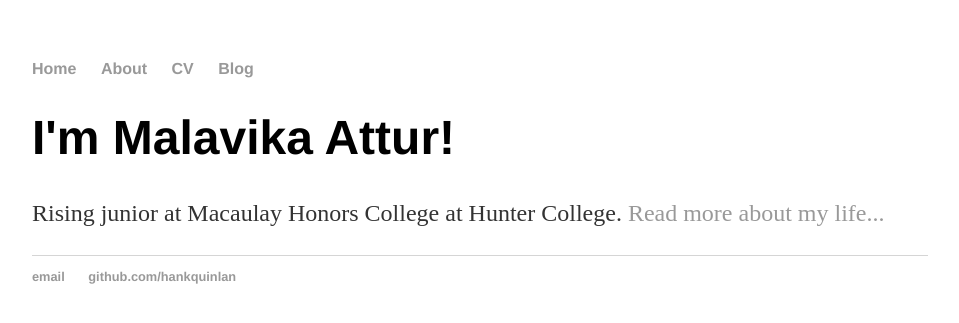
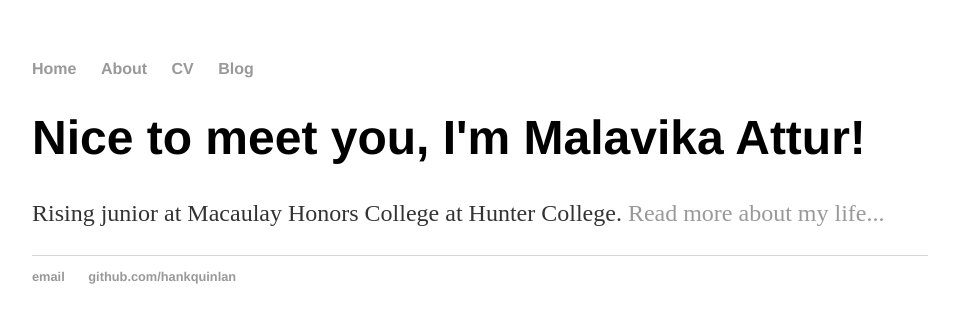
Before and after one commit to imaginationruns/imaginationruns.github.io, a Jekyll site: the page built from index.html, in a window 1280 px wide. Shown: the top 323 px of the page, without its empty margins (160-1119 px from the left). Built offline with Jekyll 4.4.1, drawn with Linux system fonts in a browser that asks for light colours.

Commit message:
Update index.html

```diff
--- a/index.html
+++ b/index.html
@@ -3,6 +3,6 @@ layout: default
 title: Malavika Attur
 ---
 <div class="blurb">
-	<h1>I'm Malavika Attur!</h1>
+	<h1>Nice to meet you, I'm Malavika Attur!</h1>
 	<p>Rising junior at Macaulay Honors College at Hunter College. <a href="/about">Read more about my life...</a></p>
 </div><!-- /.blurb -->
```
